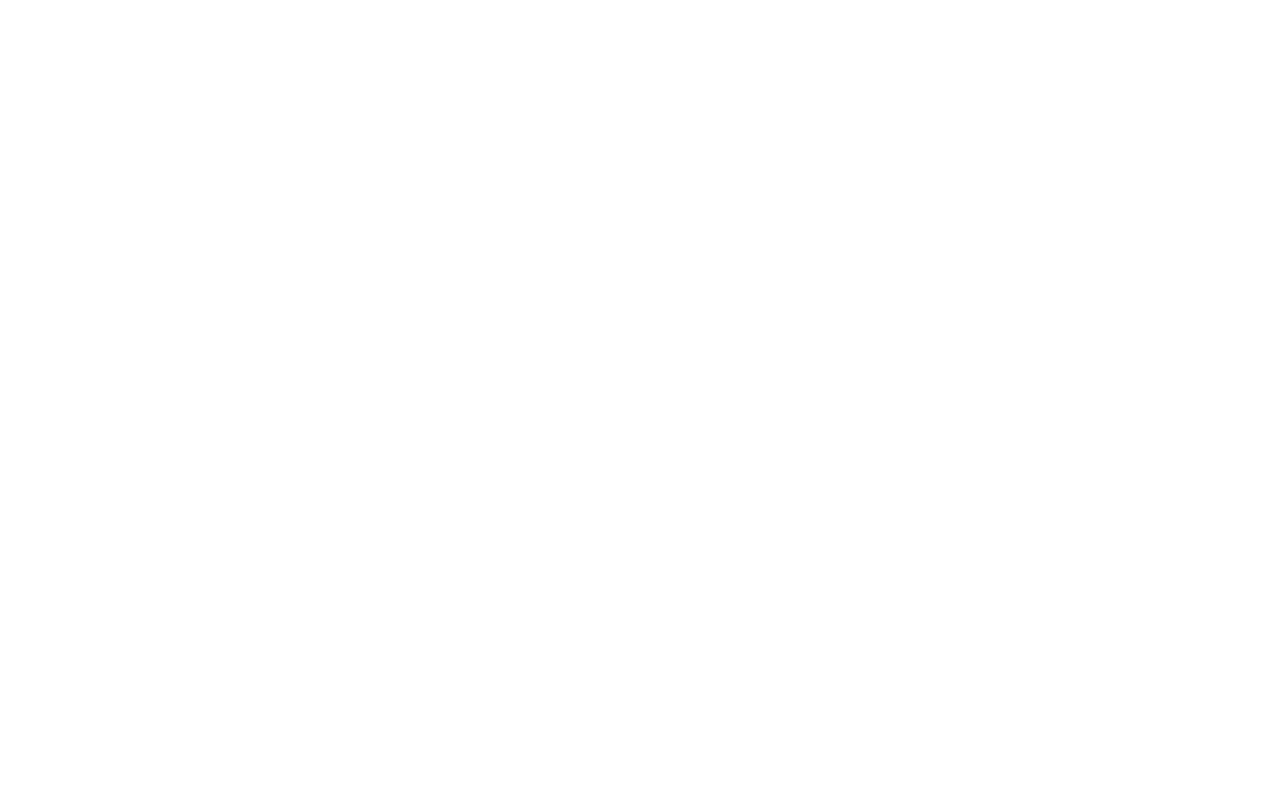
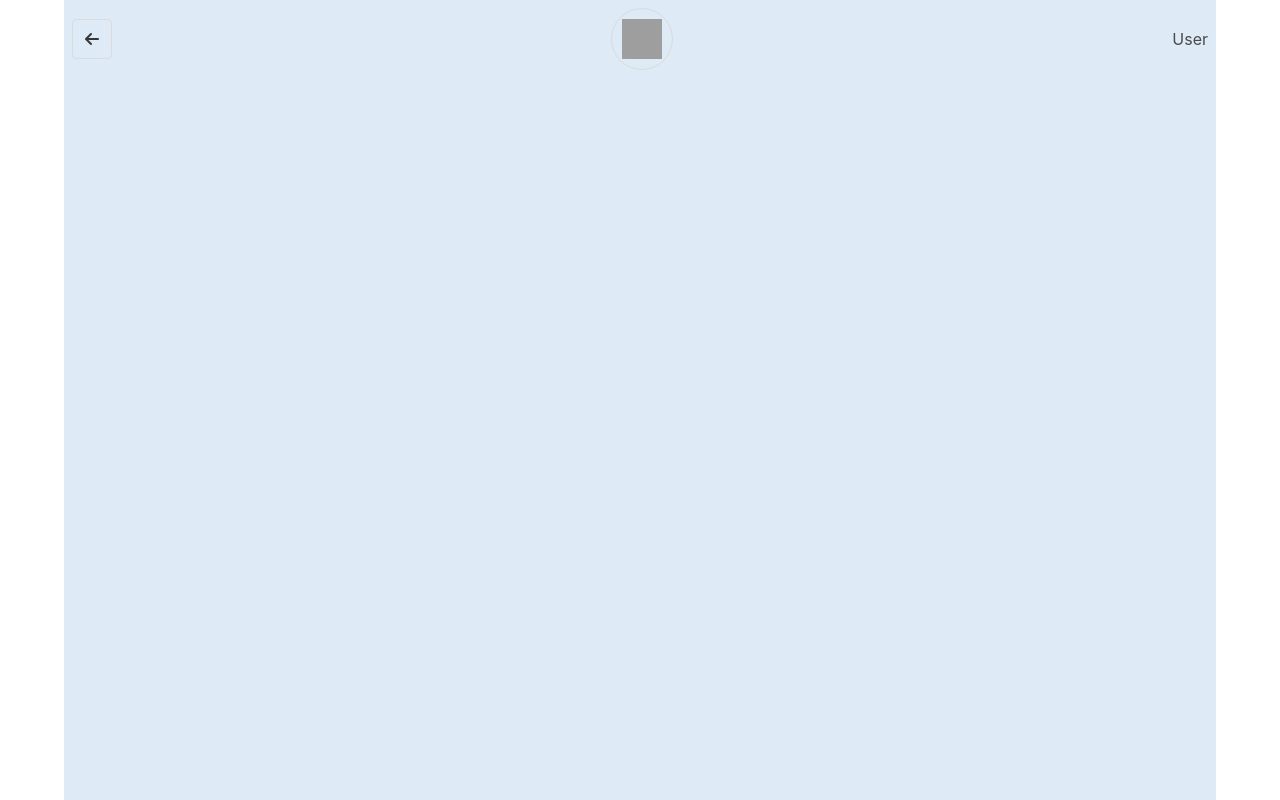
Before and after one commit to nassimabdallah/HighdayTechnicalTest, a Vue app: page / in a window 1280 px wide. Built offline with nearby package versions, Linux system fonts and the light colour scheme; grey boxes are pictures that could not be loaded.

Commit message:
Add header component

```diff
--- a/index.html
+++ b/index.html
@@ -4,6 +4,7 @@
     <meta charset="utf-8">
     <meta name="viewport" content="width=device-width, initial-scale=1">
     <title>Daily Task</title>
+    <link rel="stylesheet" href="https://cdnjs.cloudflare.com/ajax/libs/font-awesome/6.4.0/css/all.min.css" integrity="sha512-iecdLmaskl7CVkqkXNQ/ZH/XLlvWZOJyj7Yy7tcenmpD1ypASozpmT/E0iPtmFIB46ZmdtAc9eNBvH0H/ZpiBw==" crossorigin="anonymous" referrerpolicy="no-referrer" />
   </head>
   <body>
     <div id="app"></div>
--- a/src/App.vue
+++ b/src/App.vue
@@ -1,11 +1,11 @@
 <template>
-  <div>
-
+  <div class="container is-fullscreen bg-main">
+    <Header />
   </div>
 </template>
 
 <script setup>
-
+import Header from './components/Header.vue';
 </script>
 
 <style lang="scss" scoped></style>
--- a/src/assets/main.scss
+++ b/src/assets/main.scss
@@ -7,13 +7,21 @@
 @import "../../node_modules/bulma/bulma.sass";
 
 .highday-logo {
-    display: inline-block;
-    width: 4rem;
-    height: 4rem;
+    display: block;
+    width: 2.5rem;
+    height: 2.5rem;
     background-image: url($logo_path);
-    background-repeat: no-repeat;
-    background-size: contain;
-    background-position: center;
-    vertical-align: middle;
-    margin-left: 0.3125rem;
 }
+
+.bg-main {
+    background: $bg_main;
+}
+
+.is-transparent {
+    background-color: hsl(0, 0%, 100%, 0);
+}
+
+.is-fullscreen {
+    width: 100vw;
+    height: 100vh;
+}
--- /dev/null
+++ b/src/components/Header.vue
@@ -0,0 +1,31 @@
+<template>
+    <header class="is-mobile is-flex is-justify-content-space-between is-align-items-center p-2">
+        <div>
+            <button class="button is-transparent">
+                <span class="icon">
+                    <i class="fa-solid fa-arrow-left"></i>
+                </span>
+            </button>
+        </div>
+        <div class="logo is-flex">
+            <a>
+                <i class="highday-logo"></i>
+            </a>
+        </div>
+        <div class="">
+            User
+        </div>
+    </header>
+</template>
+
+<script setup>
+
+</script>
+
+<style lang="scss" scoped>
+header .logo {
+    border: 1px solid hsl(0, 0%, 86%);
+    border-radius: 50%;
+    padding: 10px;
+}
+</style>
```
